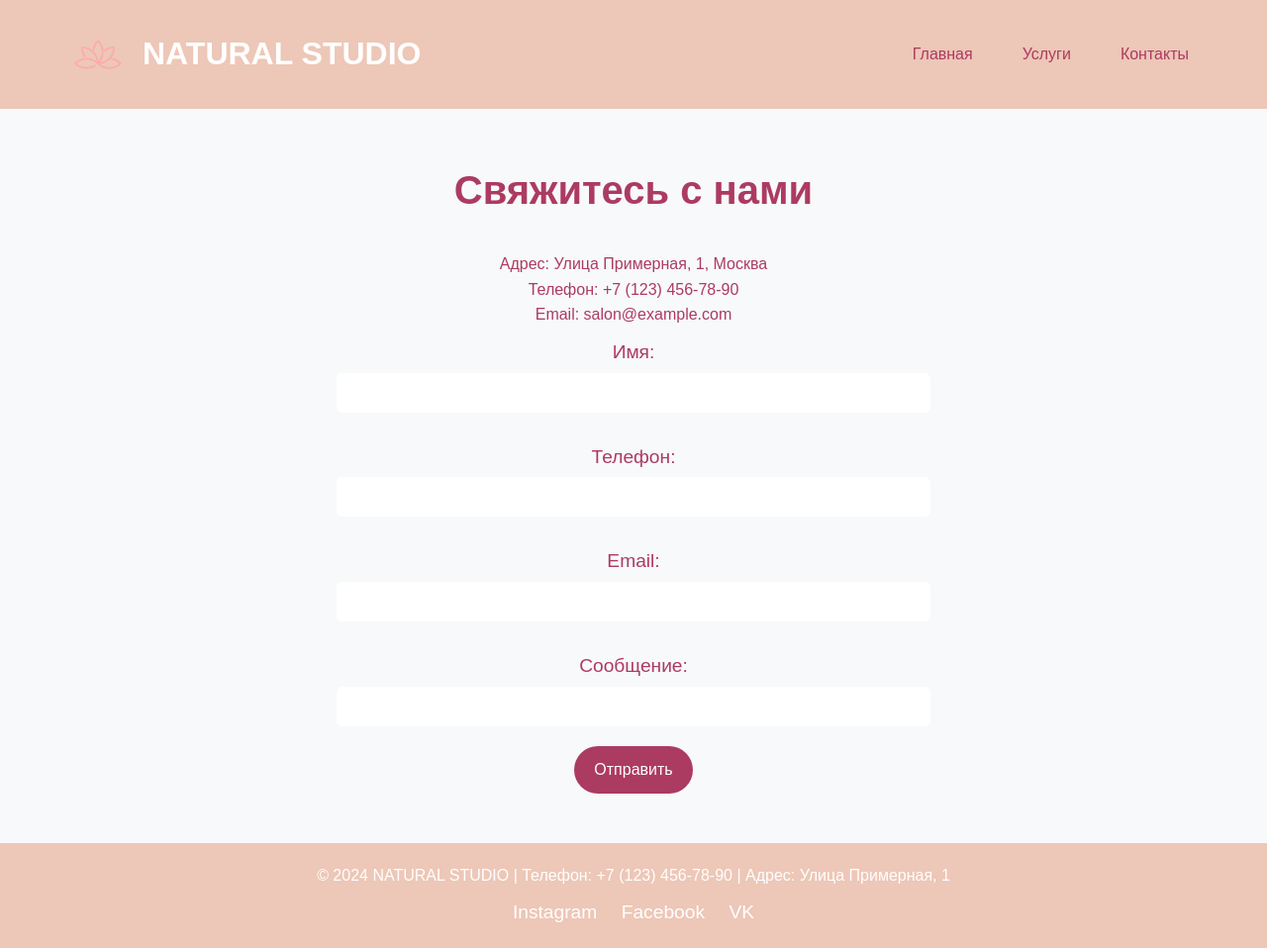
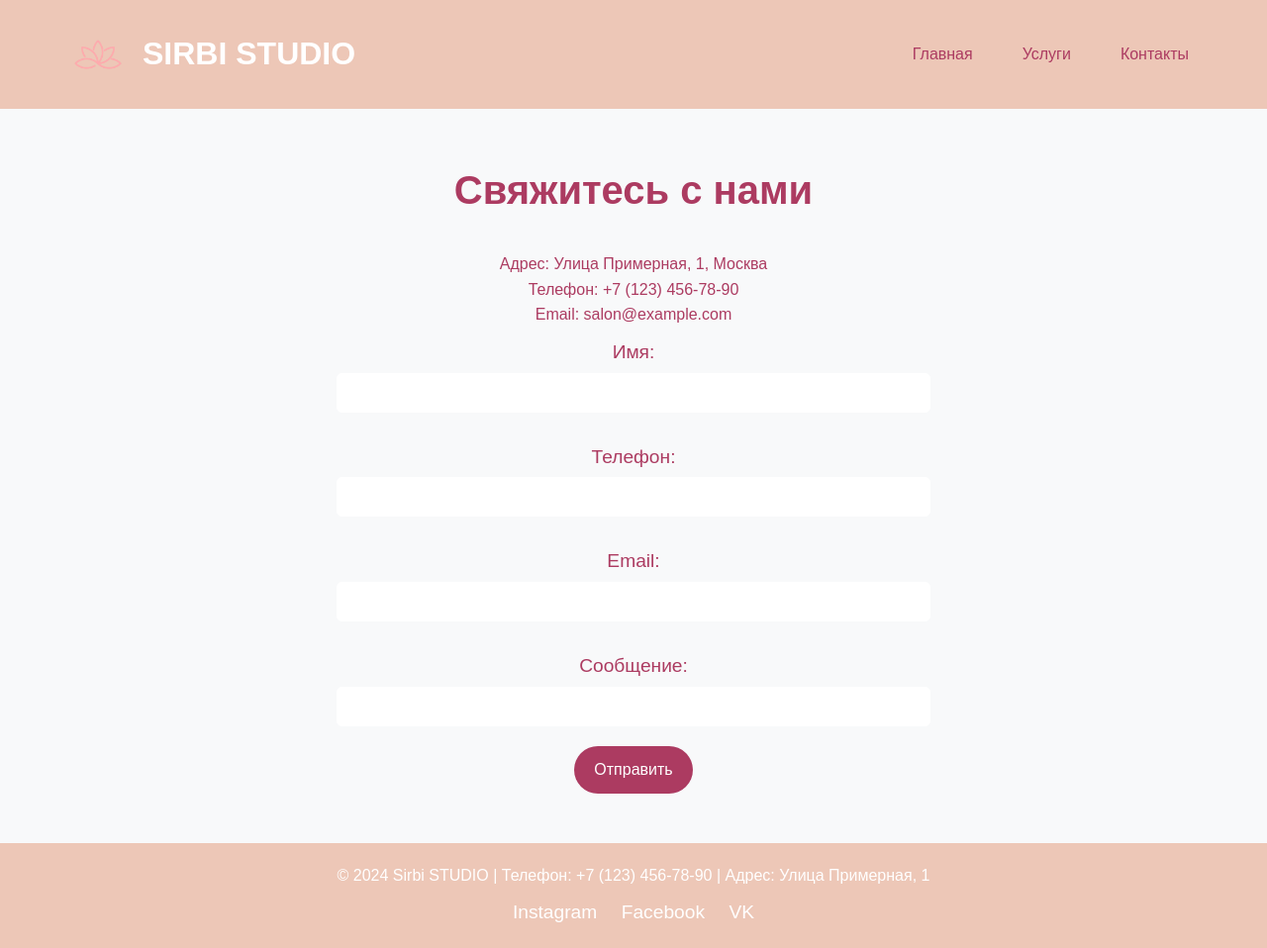
Before and after one commit to yuliasirbi/yuliasirbi.github.io, a plain HTML site: page contacts.html in a window 1280 px wide. Shown: the whole page at 99% size. Drawn offline with Linux system fonts and the light colour scheme.

Commit message:
sirbi_studio

```diff
--- a/contacts.html
+++ b/contacts.html
@@ -1,18 +1,18 @@
 <!DOCTYPE html>
 <html lang="ru">
 <head>
-    <meta name="description" content="Салон yuliasirbi">
+    <meta name="description" content="Салон sirbi">
     <meta charset="UTF-8">
     <meta name="viewport" content="width=device-width, initial-scale=1.0">
-    <title>Контакты NATURAL STUDIO</title>
+    <title>Контакты SIRBI STUDIO</title>
     <link rel="stylesheet" href="style.css">
 </head>
 <body>
     <header>
         <div class="header-container">
             <div class="logo">
-                <img src="img/logo.png" alt="Natural Studio Logo">
-                <span>NATURAL STUDIO</span>
+                <img src="img/logo.png" alt="Sirbi Studio Logo">
+                <span>SIRBI STUDIO</span>
             </div>
             <nav>
                 <a href="index.html">Главная</a>
@@ -47,7 +47,7 @@
     </section>
 
     <footer>
-        <p>© 2024 NATURAL STUDIO | Телефон: +7 (123) 456-78-90 | Адрес: Улица Примерная, 1</p>
+        <p>© 2024 Sirbi STUDIO | Телефон: +7 (123) 456-78-90 | Адрес: Улица Примерная, 1</p>
         <div class="social-icons">
             <a href="#">Instagram</a>
             <a href="#">Facebook</a>
```
Also changed, not shown: index.html (+5 -5 lines), services.html (+5 -5 lines).
